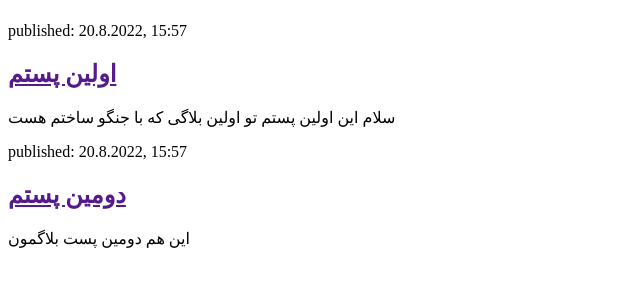
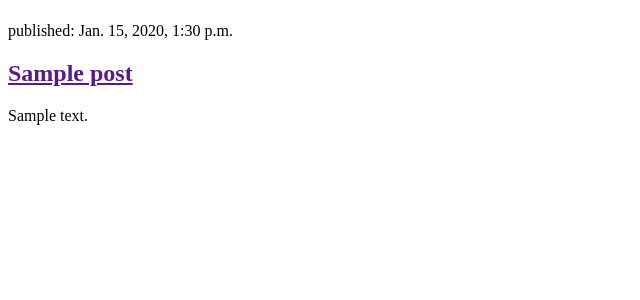
Before and after one commit to DELKASH-AMIR/DelkashBlog, a Django app: template FirstBlog/Blog/templates/Blog/post_list.html in a window 1280 px wide. Shown: the part 58-358 px from the top of the page, without its empty margins (0-640 px from the left). Run offline with Django 4.2, Linux system fonts and the light colour scheme; the template is opened without the code that fills it: values that come from a table or form of the project are taken from there, others are empty; tables that the repository leaves empty hold one stand-in row (values such as "Sample post"); parts of the project's set-up code (start-up, migrations or seed data) failed here and were passed over.

Commit message:
Update post_list.html

```diff
--- a/FirstBlog/Blog/templates/Blog/post_list.html
+++ b/FirstBlog/Blog/templates/Blog/post_list.html
@@ -8,17 +8,13 @@
             <h1><a href="/">Delkash Blog</a></h1>
         </header>
 
-        <article>
-            <time>published: 20.8.2022, 15:57</time>
-            <h2><a href="">اولین پستم</a></h2>
-            <p>سلام این اولین پستم تو اولین بلاگی که با جنگو ساختم هست</p>
-        </article>
-
-        <article>
-            <time>published: 20.8.2022, 15:57</time>
-            <h2><a href="">دومین پستم</a></h2>
-            <p>این هم دومین پست بلاگمون</p>
-        </article>
+            {% for post in posts %}
+                <article>
+                    <time>published: {{ post.published_date }}</time>
+                    <h2><a href="">{{ post.title }}</a></h2>
+                    <p>{{ post.text|linebreaksbr }}</p>
+                </article>
+            {% endfor %}
 
     </body>
 </html>
```
